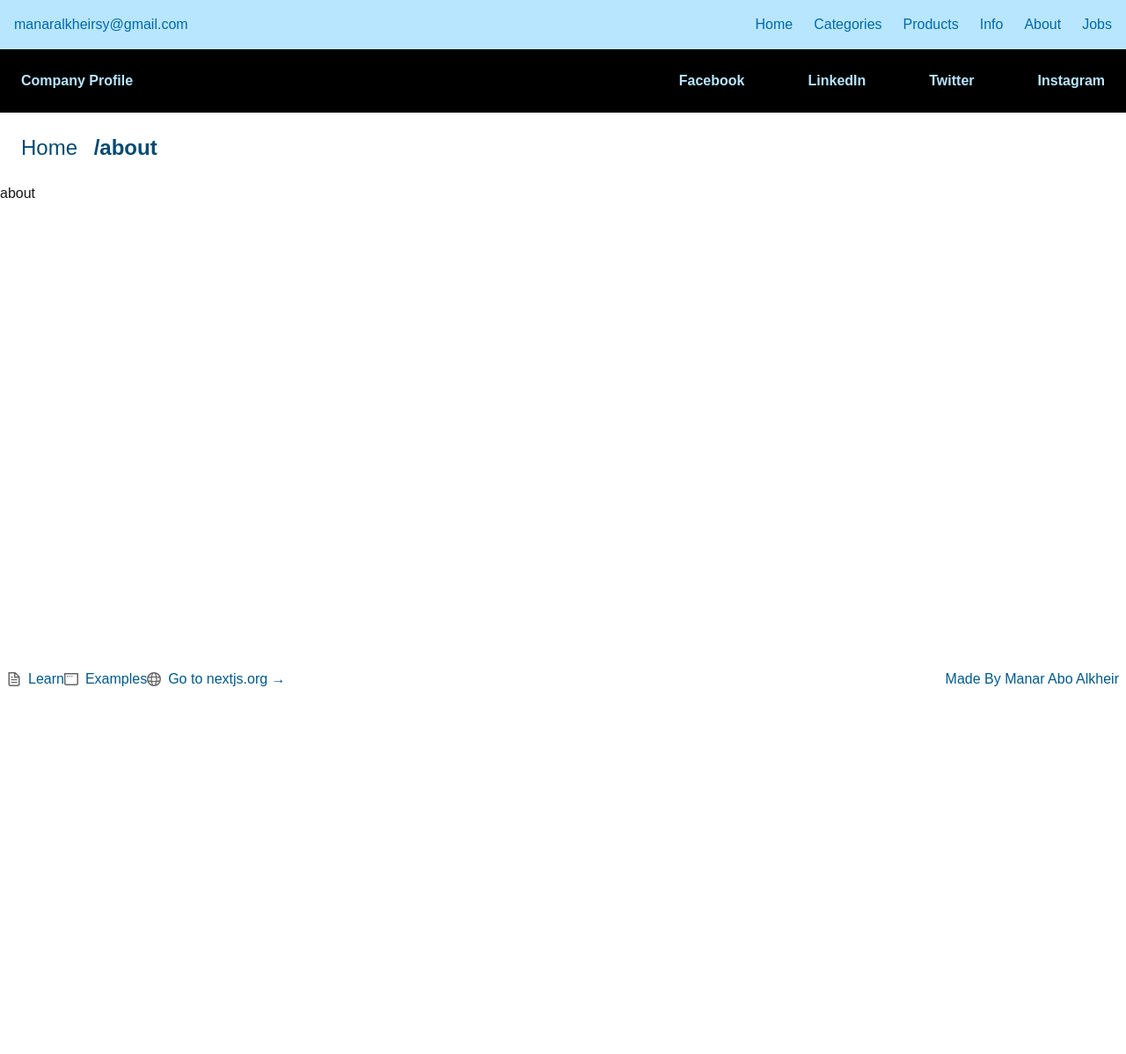
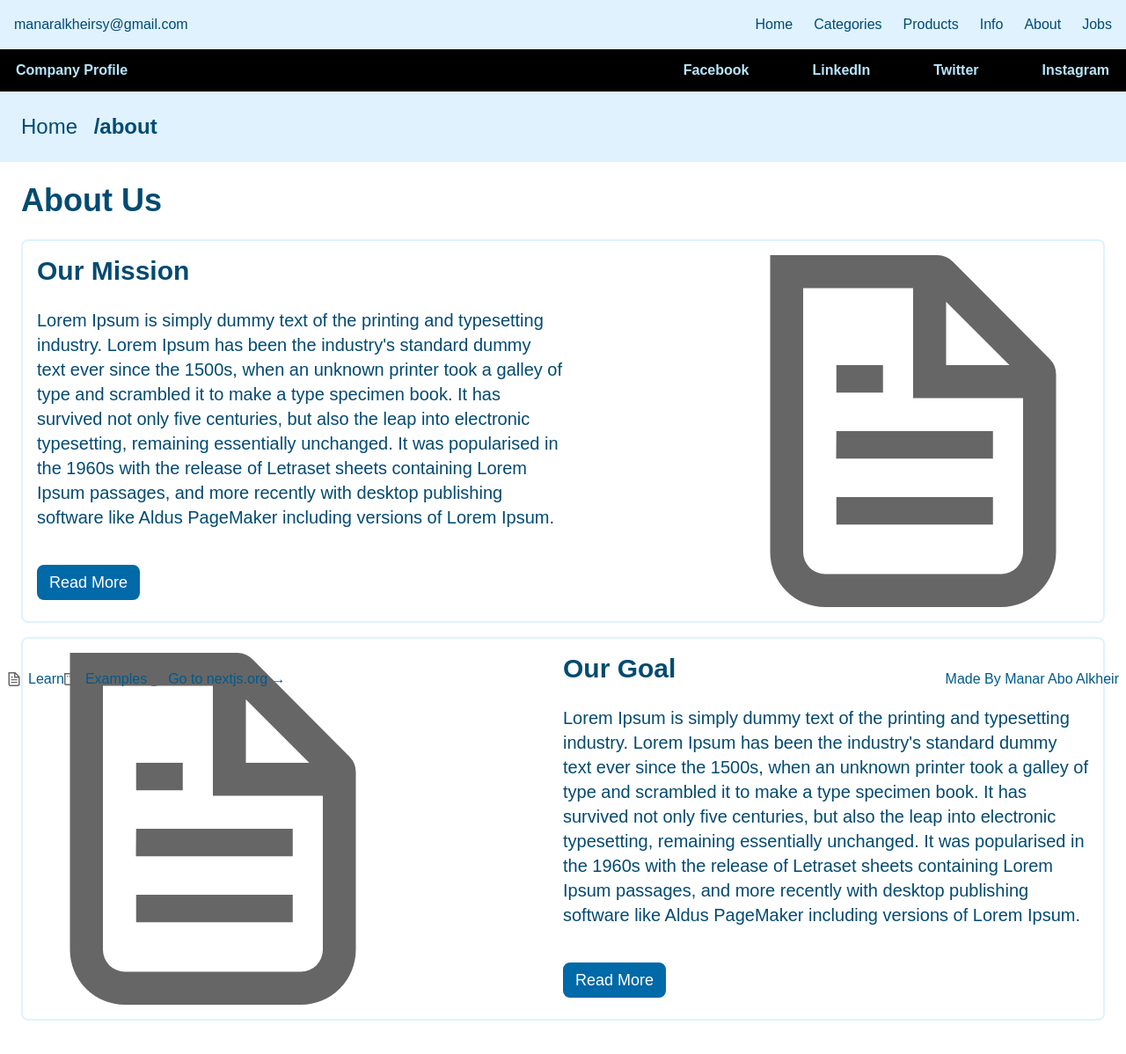
Before and after one commit to ENG9MANAR9SC/practice-react, a Next.js app: page /about in a window 1280 px wide. Shown: the whole page at 88% size. Before the commit the page ends 800 px from the top, so only its background shows below. Built offline with nearby package versions, Linux system fonts and the light colour scheme.

Commit message:
add about page

```diff
--- a/src/app/about/page.tsx
+++ b/src/app/about/page.tsx
@@ -1,5 +1,39 @@
 function about () {
-    return <div>about</div>
+    return <div className="text-sky-900 p-6">
+        <h3 className="mb-6 font-bold text-4xl">About Us</h3>
+        <div className="">
+          <div className="flex justify-between mb-4 bg-white p-4 rounded-lg border-2 border-sky-100">
+            <div className="w-1/2 gap-6">
+              <h4 className="mb-6 font-bold text-3xl">Our Mission</h4>
+              <p className="mb-6 text-xl">Lorem Ipsum is simply dummy text of the printing and typesetting industry. Lorem Ipsum has been the industry's standard dummy text ever since the 1500s,
+                when an unknown printer took a galley of type and scrambled it to make a type specimen book. It has survived not only five centuries, but also the leap into electronic typesetting,
+                remaining essentially unchanged. It was popularised in the 1960s with the release of Letraset sheets containing Lorem Ipsum passages,
+                and more recently with desktop publishing software like Aldus PageMaker including versions of Lorem Ipsum.
+              </p>
+              <button className="mt-4 border-2 p-1 rounded-lg border-sky-700 text-lg text-white bg-sky-700 px-3 cursor-pointer"> Read More </button>
+            </div>
+            <div className="">
+              <img src="./file.svg" width="400"></img>
+            </div>
+          </div>
+
+          <div className="flex justify-between mb-4 bg-white p-4 rounded-lg border-2 border-sky-100">
+            <div>
+              <img src="./file.svg" width="400"></img>
+            </div>
+            <div className="w-1/2 gap-6">
+              <h4 className="mb-6 font-bold text-3xl">Our Goal</h4>
+              <p className="mb-6 text-xl">Lorem Ipsum is simply dummy text of the printing and typesetting industry. Lorem Ipsum has been the industry's standard dummy text ever since the 1500s,
+                when an unknown printer took a galley of type and scrambled it to make a type specimen book. It has survived not only five centuries, but also the leap into electronic typesetting,
+                remaining essentially unchanged. It was popularised in the 1960s with the release of Letraset sheets containing Lorem Ipsum passages,
+                and more recently with desktop publishing software like Aldus PageMaker including versions of Lorem Ipsum.
+              </p>
+              <button className="mt-4 border-2 p-1 rounded-lg border-sky-700 text-lg text-white bg-sky-700 px-3 cursor-pointer"> Read More </button>
+            </div>
+          </div>
+
+        </div>
+     </div>
   }
 
   export default about;
--- a/src/app/components/BreadCrumb/BreadCrumb.tsx
+++ b/src/app/components/BreadCrumb/BreadCrumb.tsx
@@ -11,7 +11,7 @@ function BreadCrumb () {
 
   const pathname = usePathname();
 
-  return <div style={myStyle} className="text-sky-900 text-2xl px-4">Home <span className="text-sky-900 text-2xl font-bold mx-3">{pathname}</span> </div>
+  return <div style={myStyle} className="text-sky-900 text-2xl px-4 bg-sky-100">Home <span className="text-sky-900 text-2xl font-bold mx-3">{pathname}</span> </div>
 
 }
 
--- a/src/app/components/Menu/Menu.module.css
+++ b/src/app/components/Menu/Menu.module.css
@@ -6,6 +6,7 @@
 }
 
 .menuItems {
+    font-weight: 500;
     font-size: medium;
     align-content: center;
     align-items: end;
--- a/src/app/components/Menu/Menu.tsx
+++ b/src/app/components/Menu/Menu.tsx
@@ -4,7 +4,7 @@ import Link from 'next/link';
 import styles  from "./Menu.module.css";
 function Menu() {
 
-    return  <div className={`${`styles.menu`} justify-between p-4 text-sky-700 bg-sky-200 border-lg flex gap-24`} >
+    return  <div className={`${`styles.menu`} justify-between p-4 text-sky-900 bg-sky-100 border-lg flex gap-24`} >
                 <a>manaralkheirsy@gmail.com</a>
                 <ol className={styles.menuItems}>
                     <Link href="/">Home</Link>
--- a/src/app/components/NavBar/NavBar.module.css
+++ b/src/app/components/NavBar/NavBar.module.css
@@ -2,6 +2,8 @@
     display: flex;
     background-color: black;
     gap: 12px;
-    padding: 24px;
+    padding: 12px;
     font-weight: 600;
+    padding-left: 18px;
+    padding-right: 19px;
 }
```
